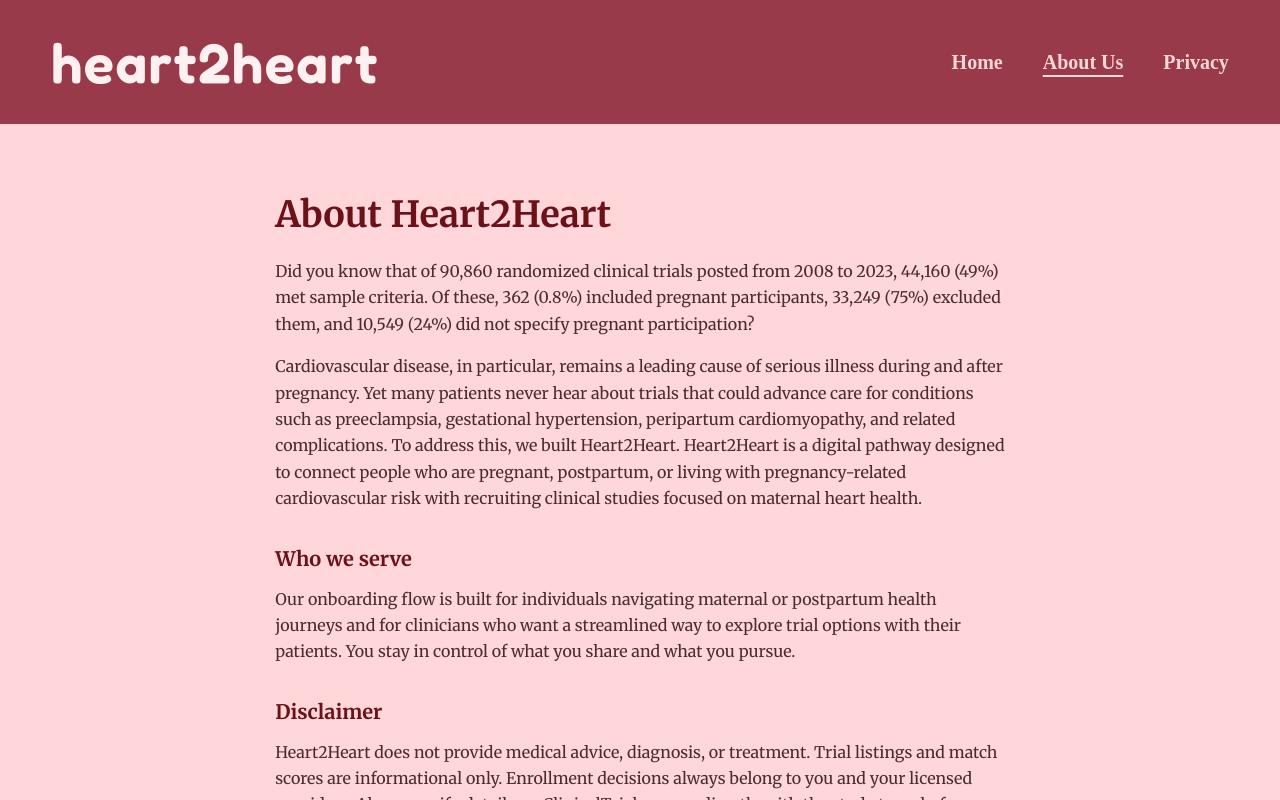
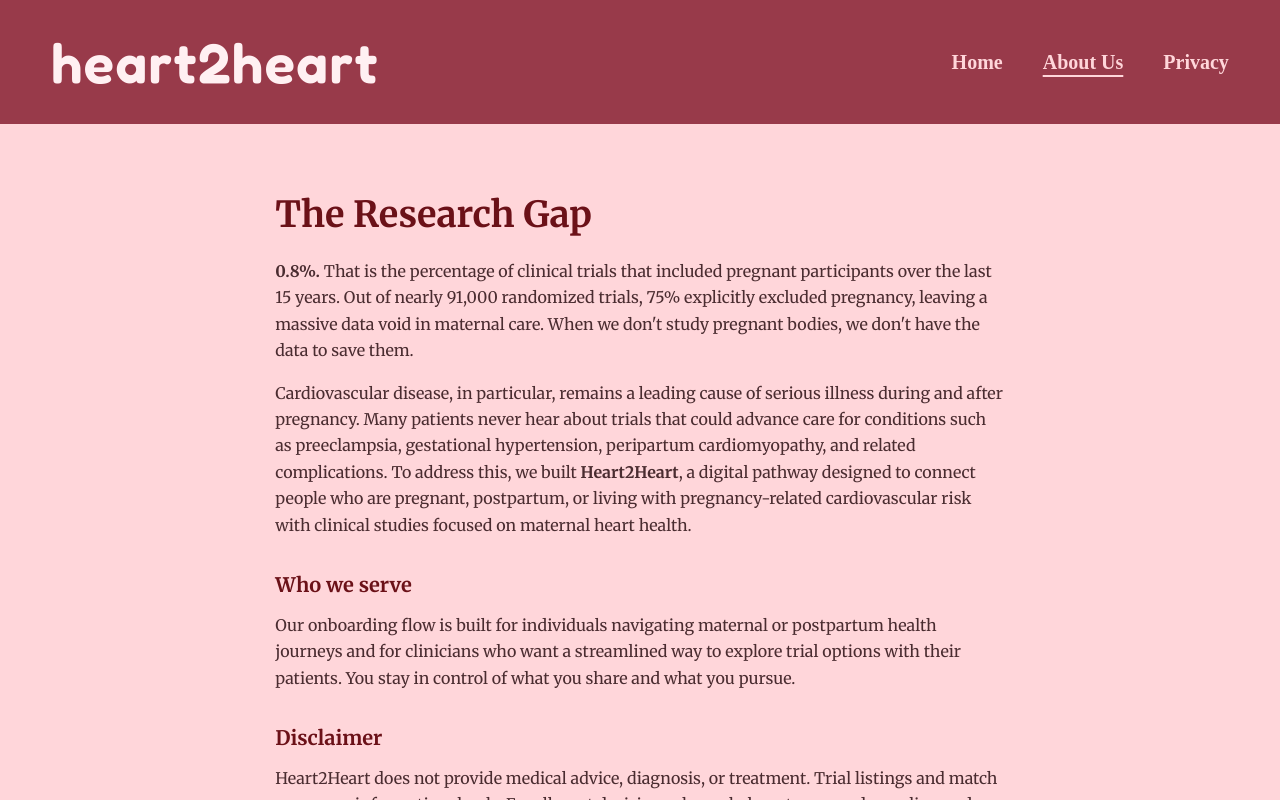
Before and after one commit to ryanrT27/HeartToHeart, a React (Vite) app in the folder frontend/: page / in a window 1280 px wide. Both pictures are taken after a click on the button "About Us". Shown: the top 800 px of the page. Built offline with nearby package versions, Linux system fonts and the light colour scheme.

Commit message:
changed some wording on home and about

```diff
--- a/frontend/src/components/AboutPage.jsx
+++ b/frontend/src/components/AboutPage.jsx
@@ -1,16 +1,17 @@
 export default function AboutPage() {
   return (
     <article className="marketing-page">
-      <h1>About Heart2Heart</h1>
+      <h1>The Research Gap</h1>
       <p>
-        Did you know that of 90,860 randomized clinical trials posted from 2008 to 2023, 44,160 (49%) met sample criteria. Of these, 362 (0.8%) included pregnant participants, 33,249 (75%) excluded them, and 10,549 (24%)
-        did not specify pregnant participation?
+      <strong>0.8%.</strong> That is the percentage of clinical trials that included pregnant participants over the last 15 years.
+      Out of nearly 91,000 randomized trials, 75% explicitly excluded pregnancy, leaving a massive data void in maternal care.
+      When we don't study pregnant bodies, we don't have the data to save them.
       </p>
       <p>
-        Cardiovascular disease, in particular, remains a leading cause of serious illness during and after pregnancy. Yet many patients
+        Cardiovascular disease, in particular, remains a leading cause of serious illness during and after pregnancy. Many patients
         never hear about trials that could advance care for conditions such as preeclampsia, gestational hypertension,
-        peripartum cardiomyopathy, and related complications. To address this, we built Heart2Heart. Heart2Heart is a digital pathway designed to connect people who are pregnant, postpartum, or living with
-        pregnancy-related cardiovascular risk with recruiting clinical studies focused on maternal heart health.
+        peripartum cardiomyopathy, and related complications. To address this, we built <strong>Heart2Heart</strong>, a digital pathway designed to connect people who are pregnant, postpartum, or living with
+        pregnancy-related cardiovascular risk with clinical studies focused on maternal heart health.
       </p>
       <h2>Who we serve</h2>
       <p>
--- a/frontend/src/components/LandingHero.jsx
+++ b/frontend/src/components/LandingHero.jsx
@@ -30,10 +30,10 @@
       {/* ── Hero ── */}
       <div className="hero-grid">
         <div className="hero-copy">
-          <h1 className="hero-heading">Be the Heart that Saves a Woman&apos;s Life.</h1>
+          <h1 className="hero-heading">Empowering the <br /> Hearts that Give Life.</h1>
           <p className="hero-body">
-            Heart2Heart bridges the gap in women&apos;s health research by matching
-            you with clinical trials that define the future of maternal cardiovascular care.
+            Heart2Heart is closing the gap in maternal health research. Whether you're pregnant or postpartum,
+             we match you with clinical trials built to protect your cardiovascular future.
           </p>
           <div className="hero-cta-stack">
             <button type="button" className="hero-cta" onClick={onFindMatch}>
```
